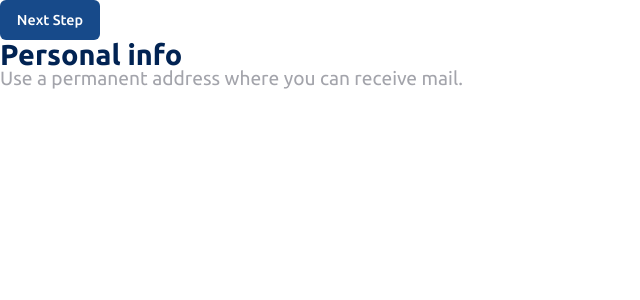
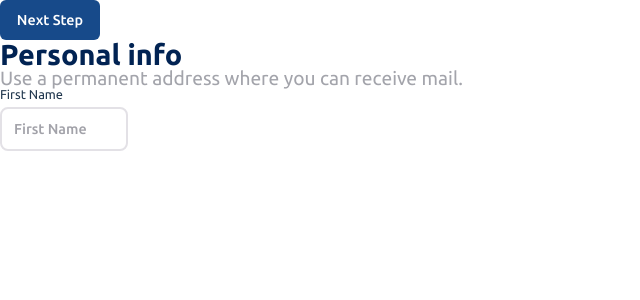
Before and after one commit to TienThinh-fe/multi-step-form, a React (Vite) app: page / in a window 1280 px wide. Shown: the top 300 px of the page, without its empty margins (0-640 px from the left). Built offline with nearby package versions, Linux system fonts and the light colour scheme.

Commit message:
feat: input atom

```diff
--- a/src/App.tsx
+++ b/src/App.tsx
@@ -1,11 +1,15 @@
-import { Button, Title, Subtitle } from './components/atoms'
+import { Button, Title, Subtitle, Input } from './components/atoms'
+import { useState } from 'react'
 
 function App() {
+  const [firstName, setFirstName] = useState<string>('')
+
   return (
     <div className="App">
       <Button>Next Step</Button>
       <Title>Personal info</Title>
       <Subtitle>Use a permanent address where you can receive mail.</Subtitle>
+      <Input placeholder="First Name" text={firstName} setText={setFirstName} label="first name" />
     </div>
   )
 }
--- a/src/components/_settings/_variables.ts
+++ b/src/components/_settings/_variables.ts
@@ -8,3 +8,11 @@ export const PRIMARY_COLOR = {
   nextButton: '#174a8a',
   nextButtonHover: '#256DB9'
 }
+
+export const INPUT_COLOR = {
+  defaultBorder: '#e3e1e6',
+  activeBorder: '#b1aed4',
+  errorBorder: '#bf828b',
+  placeholder: '#a2a2a9',
+  text: '#21374e'
+}
--- /dev/null
+++ b/src/components/atoms/Input/Input.tsx
@@ -0,0 +1,59 @@
+import styled from 'styled-components'
+import { INPUT_COLOR } from '@/components/_settings'
+import { useId } from 'react'
+
+const Label = styled.label`
+  display: flex;
+  flex-direction: column;
+  font-family: 'regular';
+  gap: 6px;
+  color: ${INPUT_COLOR.text};
+  text-transform: capitalize;
+  font-size: 0.8rem;
+`
+
+const Container = styled.input`
+  font-family: 'bold';
+  font-size: 0.9rem;
+  width: 100px; // TODO: remove this when layout is complete
+  height: 40px;
+  border: 2px solid ${INPUT_COLOR.defaultBorder};
+  border-radius: 8px;
+  outline: none;
+  padding: 0 12px;
+  transition: border 0.3s ease;
+  color: ${INPUT_COLOR.text};
+
+  &:focus {
+    border: 2px solid ${INPUT_COLOR.activeBorder};
+  }
+
+  &::placeholder {
+    font-family: 'medium';
+    color: ${INPUT_COLOR.placeholder};
+  }
+`
+
+type InputProps = {
+  label: string
+  placeholder: string
+  text: string
+  setText: (text: string) => void
+}
+
+export const Input = (props: InputProps) => {
+  const inputId = useId()
+
+  return (
+    <Label htmlFor={inputId}>
+      {props.label}
+
+      <Container
+        id={inputId}
+        placeholder={props.placeholder}
+        value={props.text}
+        onChange={(e) => props.setText(e.target.value)}
+      />
+    </Label>
+  )
+}
--- a/src/components/atoms/index.ts
+++ b/src/components/atoms/index.ts
@@ -1,3 +1,4 @@
 export * from './Button/Button'
 export * from './Title/Title'
 export * from './Subtitle/Subtitle'
+export * from './Input/Input'
```
